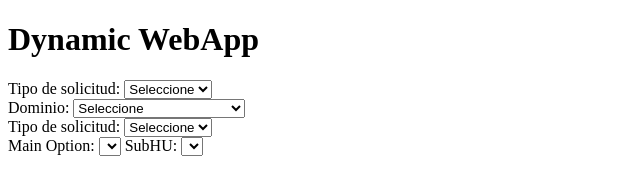
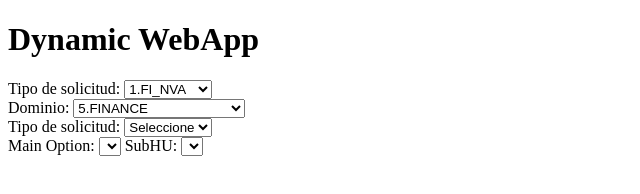
Before and after one commit to henryman7/extraer, a plain HTML site: page index.html in a window 1280 px wide. Shown: the full height of the page, 0-640 px from the left. Drawn offline with nearby package versions, Linux system fonts and the light colour scheme.

Commit message:
Update index.html

```diff
--- a/index.html
+++ b/index.html
@@ -11,7 +11,7 @@
     <label for="tipo-solicitud">Tipo de solicitud:</label>
     <select name="tipo-solicitud" id="tipo-solicitud">
       <option value="Seleccione">Seleccione</option>
-      <option value="1.FI_NVA">1.FI_NVA</option>
+      <option value="1.FI_NVA" selected>1.FI_NVA</option>
       <option value="1.FI_HIST">1.FI_HIST</option>
       <option value="1.FI_ACT">1.FI_ACT</option>
       <option value="1.FI_PRO">1.FI_PRO</option>
@@ -22,7 +22,7 @@
     <label for="dominio">Dominio:</label>
     <select name="dominio" id="dominio">
       <option value="Seleccione">Seleccione</option>
-      <option value="5.FINANCE">5.FINANCE</option>
+      <option value="5.FINANCE" selected>5.FINANCE</option>
       <option value="5.RISK">5.RISK</option>
       <option value="5.CS">5.CS</option>
       <option value="5.ENTERPRISE">5.ENTERPRISE</option>
```
